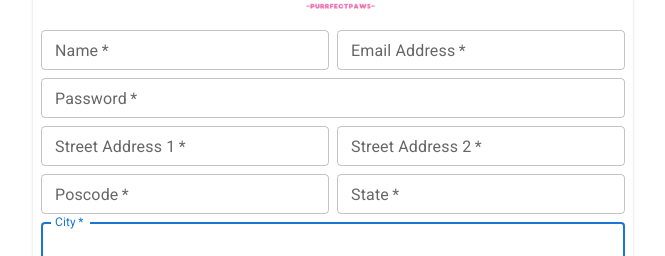
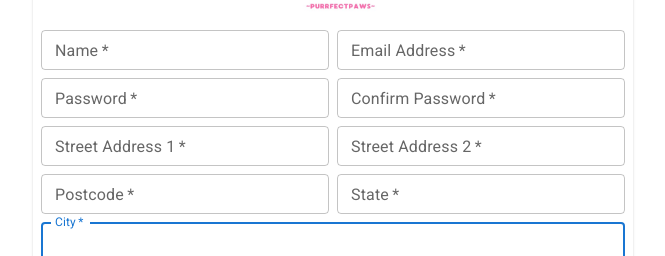
Before and after one commit to leorenceyeoh/Team4, a React (Vite) app: page /signUp in a window 1280 px wide. Shown: the part 289-545 px from the top of the page, without its empty margins (307-972 px from the left). Built offline with nearby package versions, Linux system fonts and the light colour scheme.

Commit message:
[Sign up] Confirm password

```diff
--- a/src/common/commonFunctions.tsx
+++ b/src/common/commonFunctions.tsx
@@ -8,3 +8,11 @@ export const validatePasswordPattern = (pass: string) => {
     const passwordRegex = /^(?=.*[A-Z])(?=.*[a-z])(?=.*\d)(?=.*[@$!%*?$])[A-Za-z\d@$!%*?&]{8,}$/;
     return passwordRegex.test(pass);
 }
+
+export const validateConfirmPassword = (pass1: string, pass2:string) => {
+    if(pass1 === pass2) {
+        return true;
+    } else {
+        return false;
+    }
+}
--- a/src/pages/Signup.tsx
+++ b/src/pages/Signup.tsx
@@ -3,7 +3,7 @@ import Container from "@mui/material/Container";
 import logo from '../assets/logo.jpg';
 import { useState } from "react";
 import { signUp } from "../service/api";
-import { validateEmailPattern, validatePasswordPattern } from "../common/commonFunctions";
+import { validateConfirmPassword, validateEmailPattern, validatePasswordPattern } from "../common/commonFunctions";
 import SignUpSuccess from "../dialog/signUpSuccess";
 
 export default function Signup() {
@@ -13,6 +13,7 @@ export default function Signup() {
         name: '',
         email: '',
         password: '',
+        confirmPassword: '',
         streetAddr1: '',
         streetAddr2: '',
         poscode: '',
@@ -24,6 +25,7 @@ export default function Signup() {
         nameError: '',
         emailError: '',
         passwordError: '',
+        confirmPasswordError: '',
         streetAddr1Error: '',
         streetAddr2Error: '',
         poscodeError: '',
@@ -45,6 +47,7 @@ export default function Signup() {
             nameError: '',
             emailError: '',
             passwordError: '',
+            confirmPasswordError: '',
             streetAddr1Error: '',
             streetAddr2Error: '',
             poscodeError: '',
@@ -68,9 +71,17 @@ export default function Signup() {
         if (formData.password.trim() === '') {
             errors.passwordError = 'Password cannot be empty.'
         } else if (!validatePasswordPattern(formData.password)) {
-            errors.passwordError = 'Password should contain 8 characters long.'
+            errors.passwordError = 'Password should contain atleast 8 characters, uppercase, lowercase and 1 special character'
         } else {
             errors.passwordError = ''
+        }
+
+        if (formData.confirmPassword.trim() === '') {
+            errors.confirmPasswordError = 'Password cannot be empty.'
+        } else if (!validateConfirmPassword(formData.password, formData.confirmPassword)) {
+            errors.confirmPasswordError = 'Password should be same as above.'
+        } else {
+            errors.confirmPasswordError = ''
         }
 
         if (formData.streetAddr1.trim() === '') {
@@ -86,7 +97,7 @@ export default function Signup() {
         }
 
         if (formData.poscode.trim() === '') {
-            errors.poscodeError = 'Poscode cannot be empty.'
+            errors.poscodeError = 'Postcode cannot be empty.'
         } else {
             errors.poscodeError = ''
         }
@@ -164,7 +175,7 @@ export default function Signup() {
                                         error={Boolean(formErrors.emailError)}
                                         helperText={formErrors.emailError} />
                                 </Grid>
-                                <Grid item xs={12}>
+                                <Grid item xs={12} sm={6}>
                                     <TextField
                                         required
                                         fullWidth
@@ -178,6 +189,20 @@ export default function Signup() {
                                         value={formData.password}
                                         error={Boolean(formErrors.passwordError)}
                                         helperText={formErrors.passwordError} />
+                                </Grid>
+                                <Grid item xs={12} sm={6}>
+                                    <TextField
+                                        required
+                                        fullWidth
+                                        name="confirmPassword"
+                                        label="Confirm Password"
+                                        type="password"
+                                        id="confirmPassword"
+                                        size="small"
+                                        value={formData.confirmPassword}
+                                        onChange={handleChange}
+                                        error={Boolean(formErrors.confirmPasswordError)}
+                                        helperText={formErrors.confirmPasswordError} />
                                 </Grid>
                                 <Grid item xs={12} sm={6}>
                                     <TextField
@@ -216,7 +241,7 @@ export default function Signup() {
                                         required
                                         fullWidth
                                         id="poscode"
-                                        label="Poscode"
+                                        label="Postcode"
                                         autoFocus
                                         size="small"
                                         onChange={handleChange}
```
